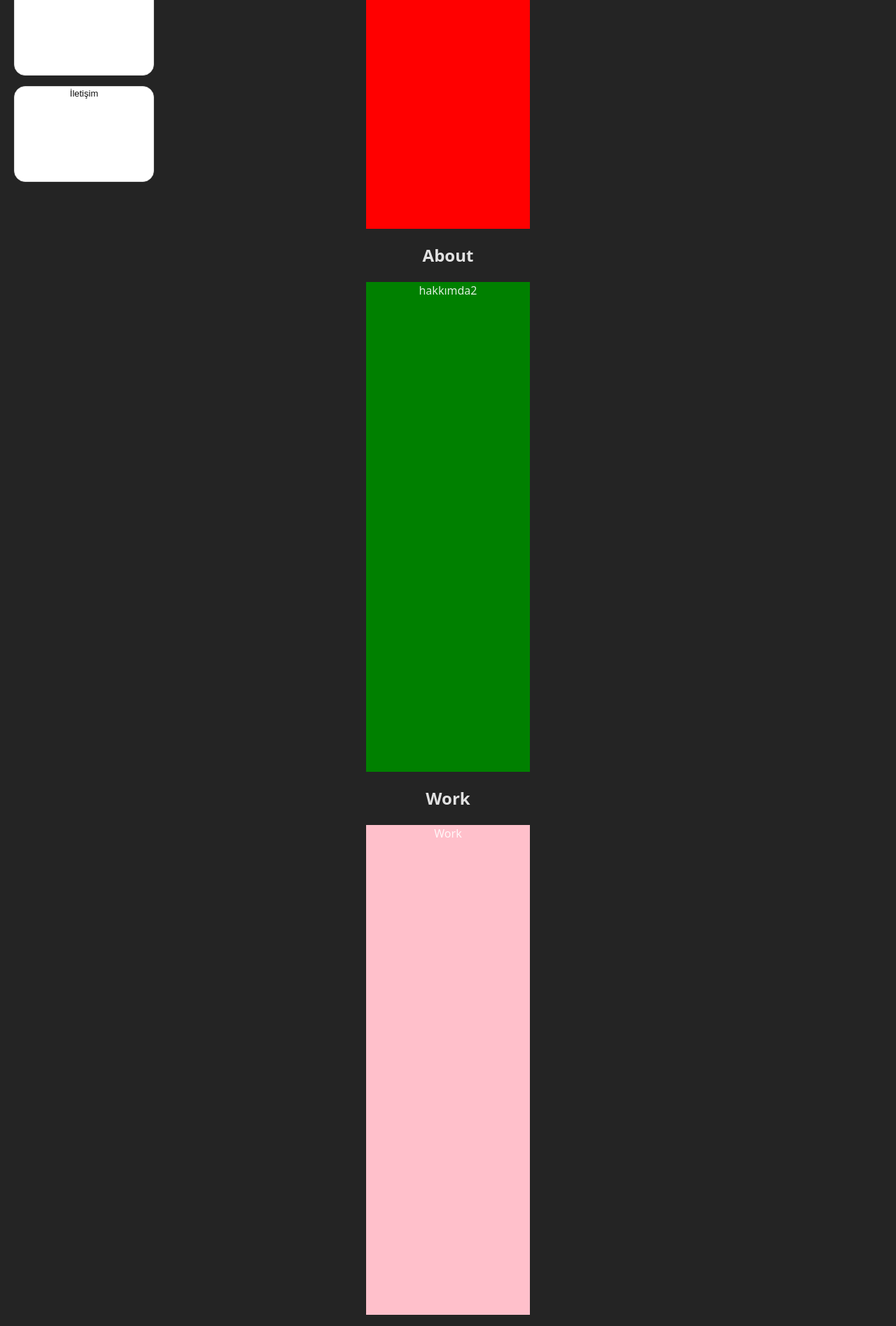
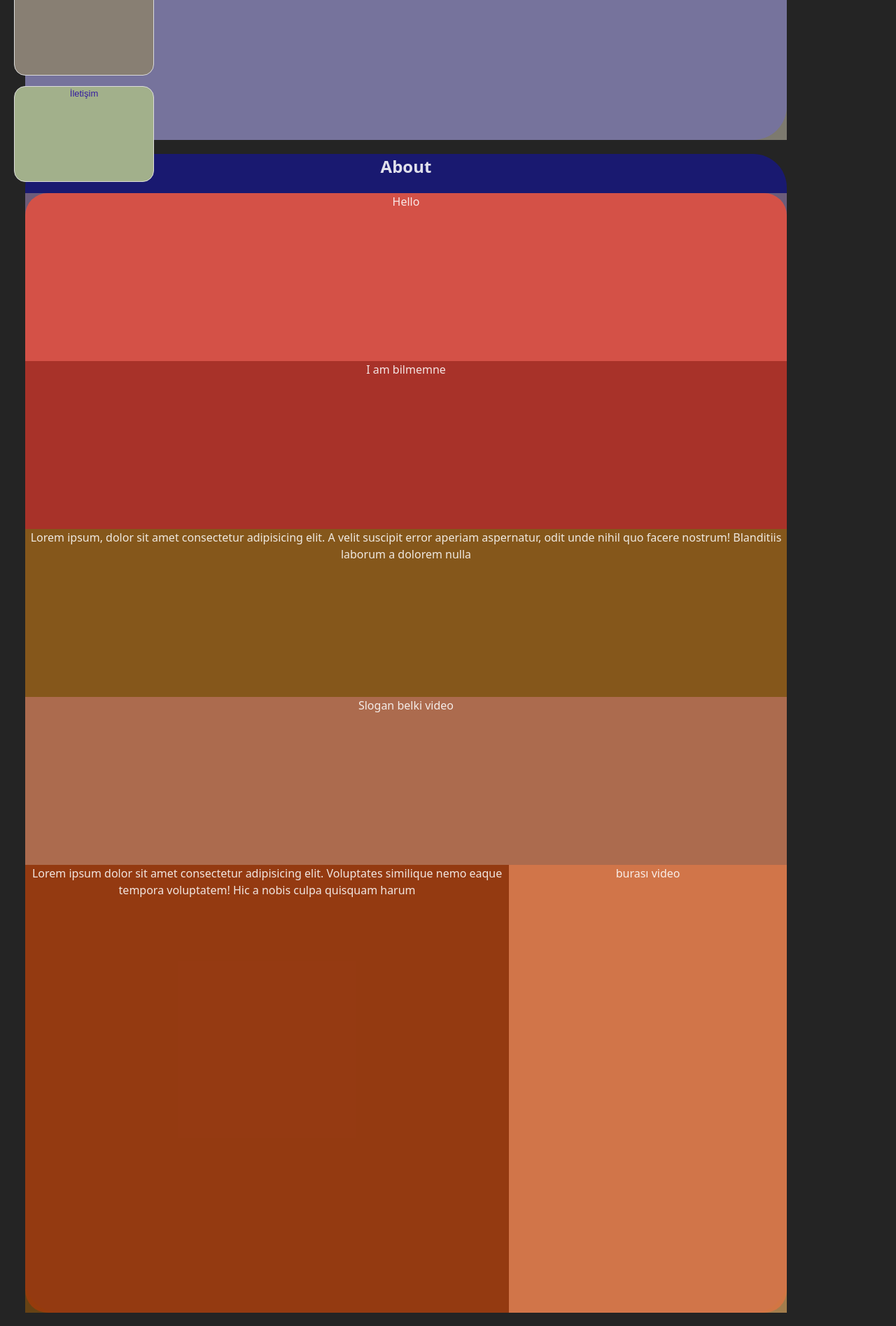
Before and after one commit to efnangenc/portfolio, a React (Vite) app in the folder my-portfolio/: page / in a window 1280 px wide. Shown: the part 660-2555 px from the top of the page at 70% size. Built offline with nearby package versions, Linux system fonts and the light colour scheme.

Commit message:
bozdum bişeyleri amaaaa

```diff
--- a/my-portfolio/src/App.css
+++ b/my-portfolio/src/App.css
@@ -1,10 +1,15 @@
 #root {
   max-width: 1280px;
   margin: 0 auto;
-  padding: 2rem;
+  /* padding: 2rem; */
   text-align: center;
 }
 
+
+.languageCont {
+  position: absolute;
+  z-index: 2;
+}
 
 .langButton {
   border-radius: 8px;
@@ -17,9 +22,11 @@
   cursor: pointer;
   transition: border-color 0.25s;
 }
+
 .langButton:hover {
   border-color: red;
 }
+
 .langButton:focus,
 .langButton:focus-visible {
   outline: 4px auto -webkit-focus-ring-color;
--- a/my-portfolio/src/App.jsx
+++ b/my-portfolio/src/App.jsx
@@ -88,6 +88,7 @@ function App() {
 
   return (
     <>
+      <div className="languageCont">
         {/* //yabancı dil ayar */}
         <p>{t("click")}</p>
         <button className="langButton" onClick={() => setLang("tr")}>
@@ -97,10 +98,11 @@ function App() {
           🇬🇧 English
         </button>
         <p>Şu anki dil: {lang}</p>
+      </div>
 
       <br />
       <Navi active={isVisible} setActive={setActive} />
-      <Content setIsVisible = {setIsVisible}/>
+      <Content setIsVisible={setIsVisible} />
     </>
   );
 }
--- a/my-portfolio/src/components/Navi.jsx
+++ b/my-portfolio/src/components/Navi.jsx
@@ -20,6 +20,12 @@ function Navi({ active, setActive }) {
               .getElementById(item.id)
               ?.scrollIntoView({ behavior: "smooth" });
           }}
+           style={{
+                backgroundColor: item.color
+                // fontFamily: item.fontFamily,
+                // Active state için border rengi
+                // borderBottomColor: activeItem === item.id ? item.color : 'transparent'
+              }}
           href={`#${item.id}`}
         >
           {/* <a href={item.id}>{item.label}</a> */}
--- a/my-portfolio/src/data/menuItems.js
+++ b/my-portfolio/src/data/menuItems.js
@@ -9,31 +9,37 @@ const menuItems = [
   {
     id: "home",
     label: "Home",
+    color: "#99999C",
     Component: HomePage,
   },
   {
     id: "about",
     label: "About",
+    color: "#2E2B22",
     Component: AboutPage,
   },
   {
     id: "work",
     label: "Work",
+    color: "#A2B08B",
     Component: WorkPage,
   },
   {
     id: "talent",
     label: "Talent",
+    color: "#DAD7C6",
     Component: TalentPage,
   },
   {
     id: "career",
     label: "Career",
+    color: "#887F73",
     Component: CareerPage,
   },
   {
     id: "contact",
     label: "Contact",
+    color: "#A2B08B",
     Component: ContactPage,
   },
 ];
--- a/my-portfolio/src/pages/About.jsx
+++ b/my-portfolio/src/pages/About.jsx
@@ -1,9 +1,24 @@
-import "../styles/About.scss"
+import "../styles/About.scss";
 
 function About() {
   return (
     <div className="about">
-      <p>hakkımda2</p>
+      <div className="about-hello">Hello</div>
+      <div className="about-banner">I am bilmemne</div>
+      <div className="about-text">
+        Lorem ipsum, dolor sit amet consectetur adipisicing elit. A velit
+        suscipit error aperiam aspernatur, odit unde nihil quo facere nostrum!
+        Blanditiis laborum a dolorem nulla{" "}
+      </div>
+      <div className="about-video">Slogan belki video</div>
+      <div className="card-sims">
+        <div className="about-card">
+          Lorem ipsum dolor sit amet consectetur adipisicing elit. Voluptates
+          similique nemo eaque tempora voluptatem! Hic a nobis culpa quisquam
+          harum
+        </div>
+        <div className="sims">burası video</div>
+      </div>
     </div>
   );
 }
--- a/my-portfolio/src/styles/About.scss
+++ b/my-portfolio/src/styles/About.scss
@@ -1,5 +1,37 @@
-.about{
-    background-color: green;
-    // width: 900px;
-    height: 700px;
+.about {
+  // height: 700px;
+  border-radius: 2rem;
+  background-color: rgba(255, 0, 0, 0.781);
+  z-index: 3;
+
+  .about-hello {
+    // width: 700px;
+    height: 240px;
+    background-color: rgba(222, 184, 135, 0.425);
+  }
+  .about-banner {
+    height: 240px;
+    background-color: rgba(128, 98, 59, 0.479);
+  }
+  .about-text {
+    height: 240px;
+    background-color: rgb(133, 87, 27);
+  }
+  .about-video {
+    height: 240px;
+    background-color: rgba(135, 222, 139, 0.466);
+  }
+  .card-sims {
+    display: flex;
+    height: 640px;
+    background-color: rgba(196, 124, 30, 0.527);
+    .about-card {
+      width: 54vw;
+      background-color: rgba(77, 45, 4, 0.411);
+    }
+    .sims {
+      width: 31vw;
+      background-color: rgba(222, 184, 135, 0.425);
+    }
+  }
 }
--- a/my-portfolio/src/styles/Content.scss
+++ b/my-portfolio/src/styles/Content.scss
@@ -1,21 +1,14 @@
-.container {
-  //   background-color: red;
-  //   width: 900px;
-  //   height: 700px;
-
-  .acontent {
-    background-color: red;
-    width: 900px;
-    height: 700px;
-  }
-  .bcontent {
-    background-color: green;
-    width: 900px;
-    height: 700px;
-  }
-  .ccontent {
-    background-color: blue;
-    width: 900px;
-    height: 700px;
+.content {
+  // max-width: 1280px;
+  // margin: 0 auto;
+  // padding: 2rem;
+  // text-align: center;
+  .content__item {
+    position: relative;
+    background-color: midnightblue;
+    width: 85vw;
+    // height: 95vh;
+    left: -60px;
+    border-radius: 3rem;
   }
 }
--- a/my-portfolio/src/styles/Home.scss
+++ b/my-portfolio/src/styles/Home.scss
@@ -1,5 +1,5 @@
 .home{
-     background-color: red;
-    // width: 900px;
-    height: 700px;
+     background-color: rgba(255, 248, 220, 0.404);
+    // height: 700px;
+    height: 95vh;
 }
--- a/my-portfolio/src/styles/Navi.scss
+++ b/my-portfolio/src/styles/Navi.scss
@@ -45,7 +45,7 @@
   height: 114px;
   min-height: 104px;
 
-  background-color: rgb(255, 255, 255);
+  // background-color: rgb(255, 255, 255);
   border: 1px solid rgb(219, 219, 219);
   border-radius: 16px;
 
@@ -84,7 +84,7 @@
 
 .navi__item a {
   //   text-decoration: none;
-  color: rgb(14, 14, 14);
+  // color: rgb(14, 14, 14);
   width: 100%;
   display: block;
   text-align: center;
```
Lines whose indentation alone changed are shown as unchanged.
